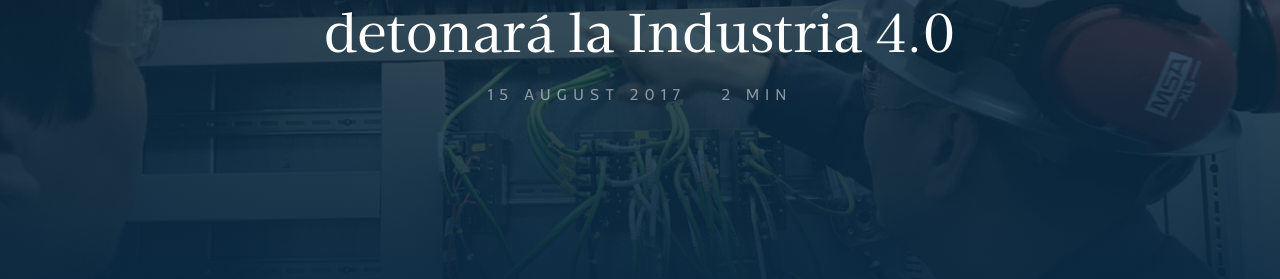
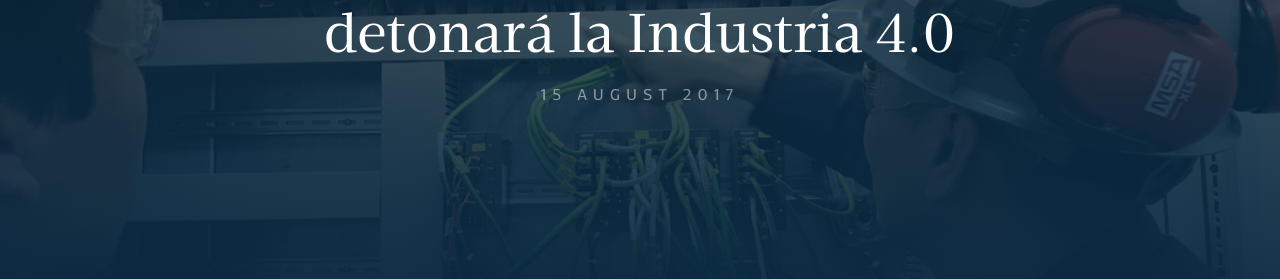
Before and after one commit to DisruptiveAngels/new.disruptiveangels.com, a Jekyll site: the page built from _posts/2017-08-15-nuevos-puestos-que-detonara-la-industria-4.0.markdown, in a window 1280 px wide and 900 px high. Shown: the part 344-623 px from the top of the window. Built offline with Jekyll 4.4.1, drawn with Linux system fonts in a browser that asks for light colours; nearby versions of some CDN libraries.

Commit message:
Remove read time

```diff
--- a/_includes/articleHeader.html
+++ b/_includes/articleHeader.html
@@ -2,7 +2,7 @@
   <h1 class="article-title">{{ page.title | escape }}</h1>
   <div class="article-info">
     <time class="article-date" datetime="{{ page.date | date: "%-d %B %Y" }}">{{ page.date | date: "%-d %B %Y" }}</time>
-    <span class="post-infoSeparator"></span>
-    <span class="article-readTime">{{ page.content | read_time }}</span>
+    <!-- <span class="post-infoSeparator"></span>
+    <span class="article-readTime">{{ page.content | read_time }}</span> -->
   </div>
 </header>
```
